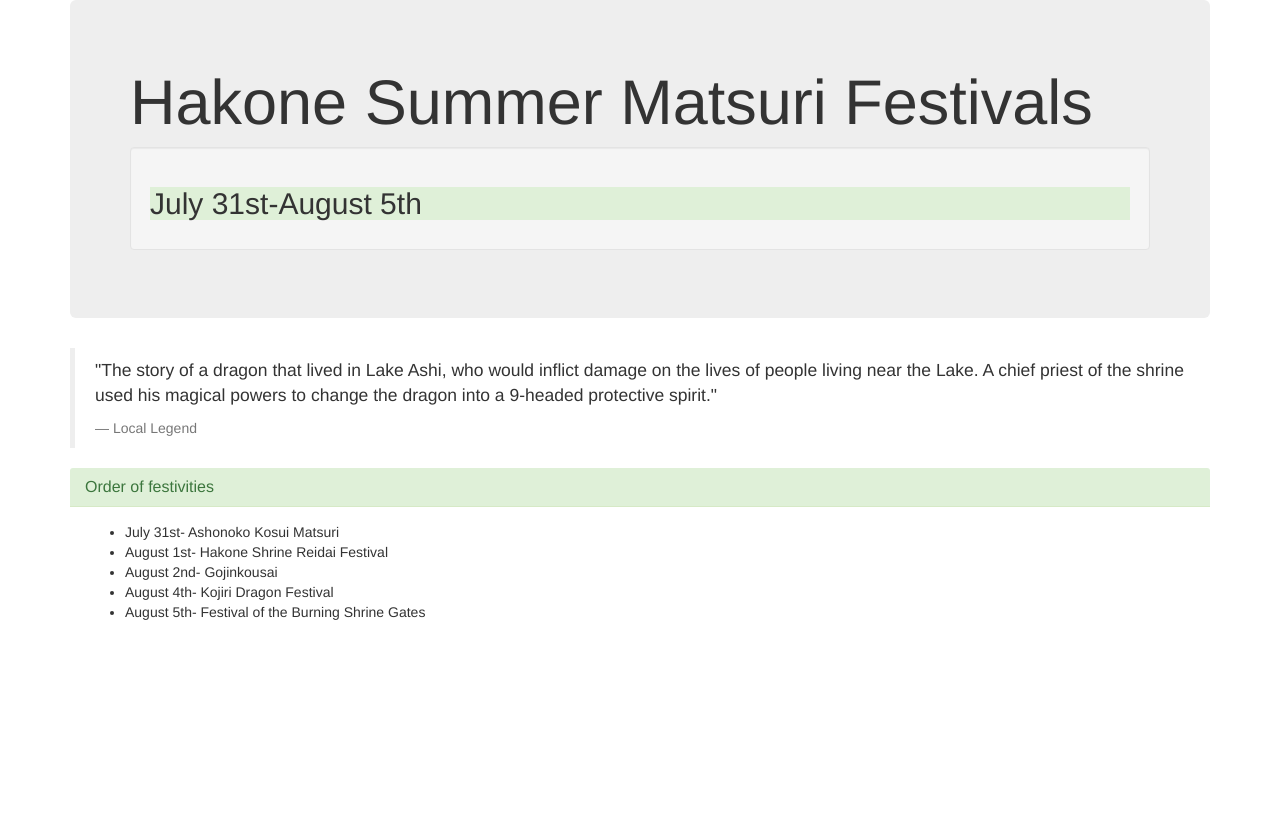
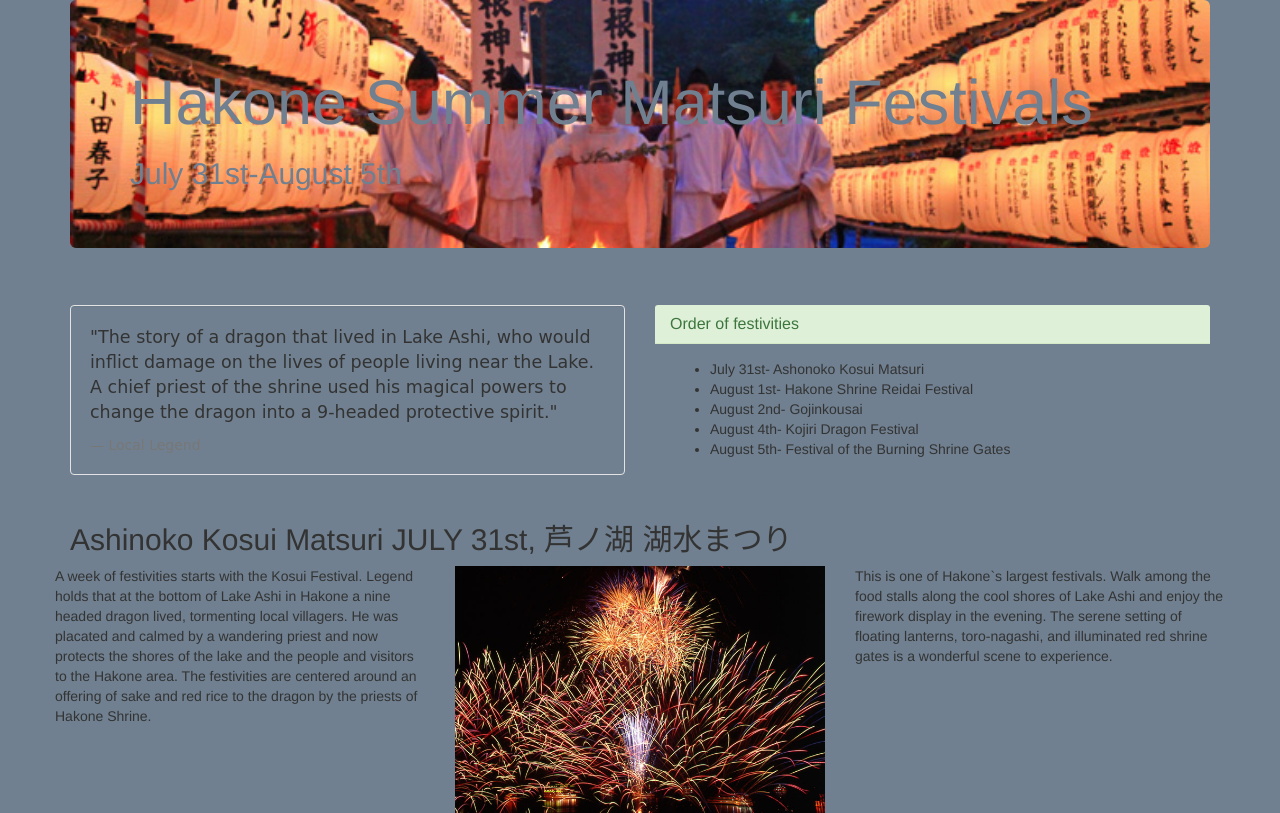
Before and after one commit to kerj/vacationtown, a plain HTML site: page index.html in a window 1280 px wide. Drawn offline with Linux system fonts and the light colour scheme.

Commit message:
Add grid design, pictures

```diff
--- /dev/null
+++ b/css/styles.css
@@ -0,0 +1,29 @@
+blockquote {
+  font-family: cursive;
+}
+.jumbotron {
+    background-image: url("../image/top-bg.jpeg");
+    background-color: #17234E;
+    margin-bottom: 5%;`enter code here`
+    min-height: 50%;
+    background-repeat: repeat;
+    background-position: right;
+    -webkit-background-size: cover;
+    background-size: cover;
+    color: slategray;
+}
+body  {
+  background-color: slategray;
+}
+.well {
+  background-color: slategray;
+  margin-bottom: 5%;`enter code here`
+  min-height: 50%;
+  background-repeat: no-repeat;
+  background-position: center;
+  -webkit-background-size: cover;
+  background-size: cover;
+}
+.discription  {
+
+}
--- a/index.html
+++ b/index.html
@@ -3,22 +3,25 @@
   <head>
     <title>Vacation Town!</title>
     <link href="css/bootstrap.css" rel="stylesheet" type="text/css">
+    <link href="css/styles.css" rel="stylesheet" type="text/css">
   </head>
   <body>
     <div class="container">
       <div class="jumbotron">
         <h1>Hakone Summer Matsuri Festivals</h1>
-        <div class="well">
-          <h2 class="bg-success">July 31st-August 5th</h2>
+        <h2>July 31st-August 5th</h2>
       </div>
-      </div>
-      <blockquote>
+      <div class="row">
+        <div class="col-md-6">
+          <blockquote class="well">
             <p>"The story of a dragon that lived in Lake Ashi,
                 who would inflict damage on the lives of people living near the Lake.
                  A chief priest of the shrine used his magical powers to change the
                  dragon into a 9-headed protective spirit."
                  <footer>Local Legend</footer>
           </blockquote>
+        </div>
+        <div class="col-md-6">
           <div class="panel-success">
             <div class="panel-heading">
             <h2 class="panel-title">Order of festivities</h2>
@@ -34,5 +37,30 @@
             </div>
           </div>
         </div>
+      </div>
+      <div class="row">
+        <h2 class="col-md-12">Ashinoko Kosui Matsuri
+          JULY 31st,
+          芦ノ湖 湖水まつり
+        </h2>
+      <div class="row">
+        <p class="col-md-4">
+          A week of festivities starts with the Kosui Festival. Legend holds
+          that at the bottom of Lake Ashi in Hakone a nine headed dragon lived,
+          tormenting local villagers. He was placated and calmed by a
+          wandering priest and now protects the shores of the lake and the
+          people and visitors to the Hakone area. The festivities are
+          centered around an offering of sake and red rice to the dragon by
+          the priests of Hakone Shrine.
+        </p>
+        <img class="col-md-4" src="image/fire.jpeg">
+        <p class="col-md-4">
+          This is one of Hakone`s largest festivals. Walk among the food stalls
+           along the cool shores of Lake Ashi and enjoy the firework display in
+            the evening. The serene setting of floating lanterns, toro-nagashi,
+            and illuminated red shrine gates is a wonderful scene to experience.
+        </p>
+      </div>
+    </div>
   </body>
 </html>
```
Also changed, not shown: image/dank.jpeg (added), image/fire.jpeg (added), image/top-bg.jpeg (added). Lines whose indentation alone changed are shown as unchanged.
